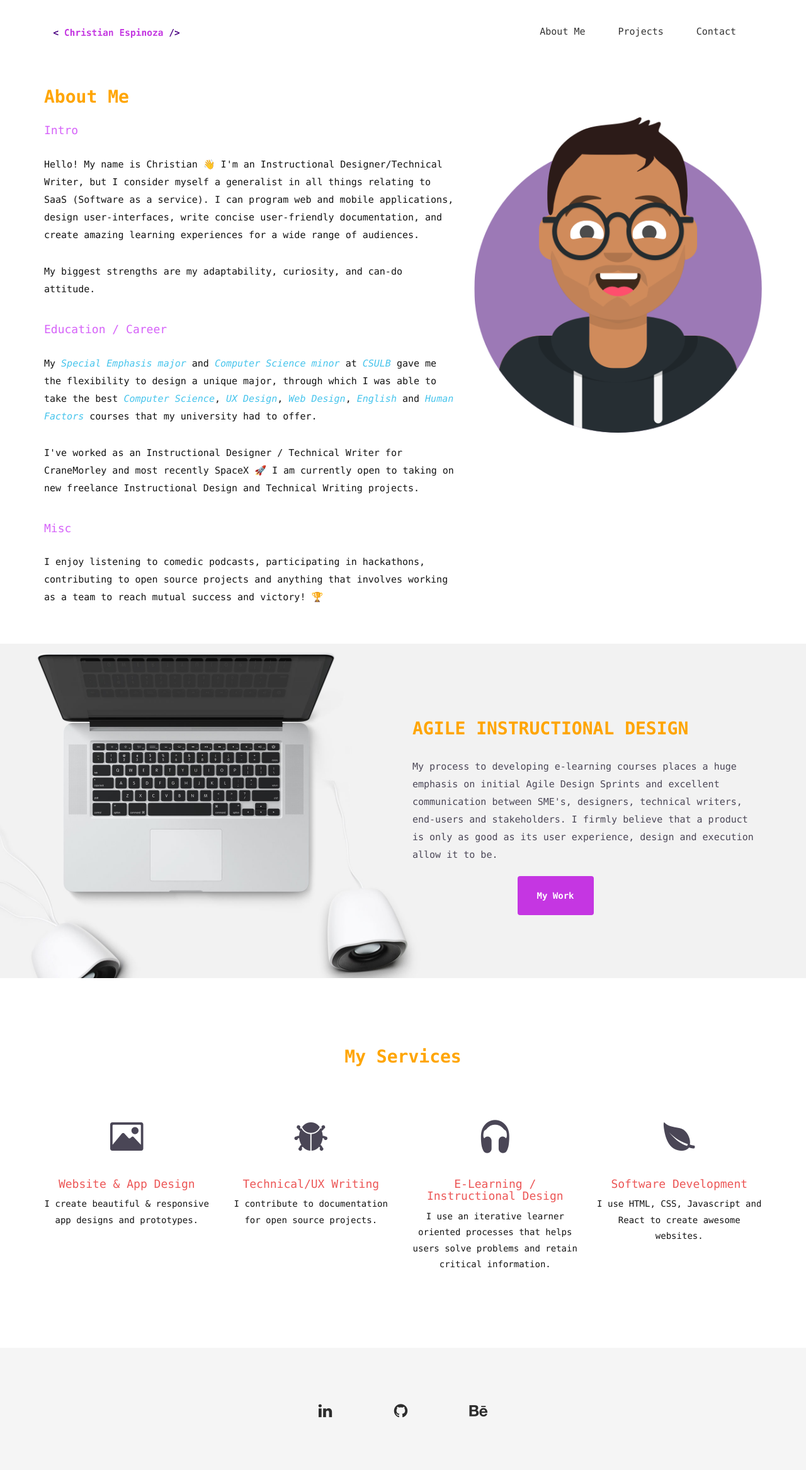
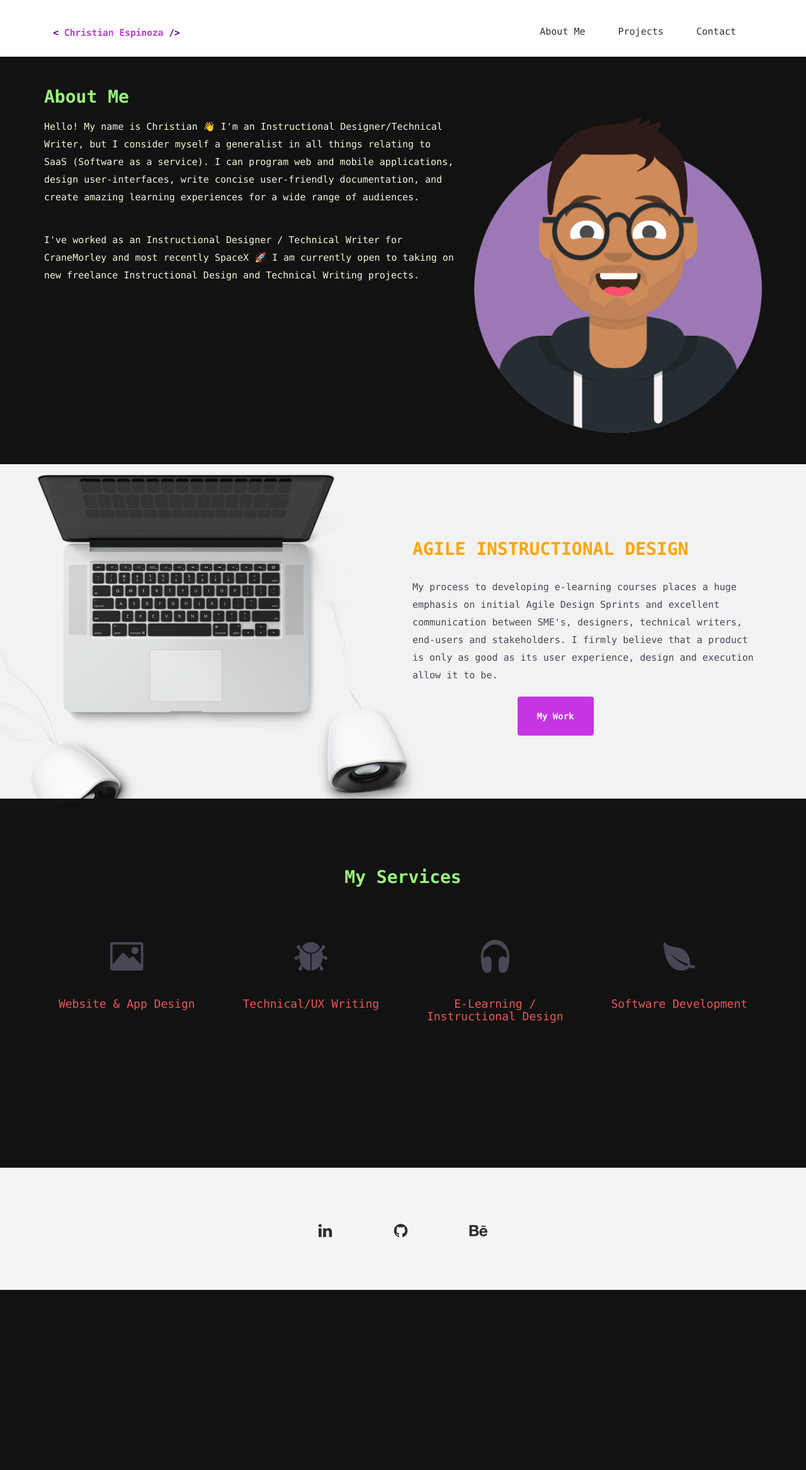
Before and after one commit to Kingslayyerr/Kingslayyerr.github.io, a Jekyll site: the page built from index.html, in a window 1280 px wide. Shown: the whole page at 63% size. Built offline with Jekyll 4.4.1, drawn with Linux system fonts in a browser that asks for light colours; nearby versions of some CDN libraries; some web fonts are replaced; after the commit the page ends 2048 px from its top, so only the background shows below that.

Commit message:
new changes

```diff
--- a/css/airspace.css
+++ b/css/airspace.css
@@ -17,7 +17,7 @@ body {
   font-family: 'menlo', sans-serif;
   -webkit-font-smoothing: antialiased;
   color: #131313;
-  background-color: #FFFFFF;
+  background-color: #121212;
 }
 h1,
 h2,
@@ -61,7 +61,7 @@ a:active {
   text-transform: ;
   font-size: 28px;
   font-weight: 600;
-  color: orange;
+  color: #98f77b;
 }
 .section-title p {
   font-family: 'menlo', sans-serif;
@@ -163,7 +163,7 @@ font header .navbar-default .navbar-nav li a:hover {
   margin: 0;
 }
 #intro .block p {
-  color: #131313;
+  color: beige;
   padding-top: ;
 }
 #intro .block img {
--- a/index.html
+++ b/index.html
@@ -30,14 +30,12 @@ permalink: /
             <h2>About Me</h2>
            <br>
           </div>
-          <h4>Intro</h4>
-          <br>
           <p>Hello! My name is Christian 👋 I'm an Instructional Designer/Technical Writer, but I consider myself a generalist in all things relating to SaaS (Software as a service). I can program web and mobile applications, design user-interfaces, write concise user-friendly documentation, and create amazing learning experiences for a wide range of audiences.  <!-- I learned to program on my own through hard work, persistence, and dedication. I started off learning the basics of <em style="color:#46c4ec;">HTML, CSS</em> and <em style="color:#46c4ec;">Javascript</em> then moved on to using more complex Libraries and Frameworks like <em style="color:#46c4ec;">React</em>, <em style="color:#46c4ec;">Redux</em> and <em style="color:#46c4ec;">Node</em>. -->
          <!--  I have taken a Systemic approach to my skills and education, I believe in breadth first then depth, to be an effective specialist you must at one point be a generalist. -->
           </p>
           <br>
           <p>
-            My biggest strengths are my adaptability, curiosity, and can-do attitude.
+<!--             My biggest strengths are my adaptability, curiosity, and can-do attitude.
           </p>
           <br>
           <h4>Education / Career</h4>
@@ -45,12 +43,12 @@ permalink: /
             <p> My <em style="color:#46c4ec;">Special Emphasis major</em> and <em style="color:#46c4ec;">Computer Science minor</em> at <em style="color:#46c4ec;">CSULB</em> gave
               me the flexibility to design a unique major, through which I was able to take the best
               <em style="color:#46c4ec;">Computer Science</em>, <em style="color:#46c4ec;">UX Design</em>, <em style="color:#46c4ec;">Web Design</em>, <em style="color:#46c4ec;">English</em> and <em style="color:#46c4ec;">Human Factors</em> courses that my university had to offer. </p>
-              <br>
+              <br> -->
               <p> I've worked as an Instructional Designer / Technical Writer for CraneMorley and most recently SpaceX 🚀 I am currently open to taking on new freelance Instructional Design and Technical Writing projects.</p>
               <br>
-          <h4>Misc</h4>
+  <!--         <h4>Misc</h4>
           <br>
-          <p> I enjoy listening to comedic podcasts, participating in hackathons, contributing to open source projects and anything that involves working as a team to reach mutual success and victory! 🏆 </p>
+          <p> I enjoy listening to comedic podcasts, participating in hackathons, contributing to open source projects and anything that involves working as a team to reach mutual success and victory! 🏆 </p> -->
           <!-- <h4>Social Anxiety</h4> -->
           <!-- <p>Transparency is important, and this is my truth. Social Anxiety has played a significant role in my life.  It has acted as a double edged sword and a catalyst of sorts. It ultimately made me a well-rounded person who has a deep empathy for all. I love helping others and believe in the capacity for humans to change and to transmute a negative circumstance into a positive one. It is thanks to the isolation that Social Anxiety provided me, that
             I was able to sit in my room and focus on improving myself by reading voraciously and learning auto-didactively.</p> -->
```
